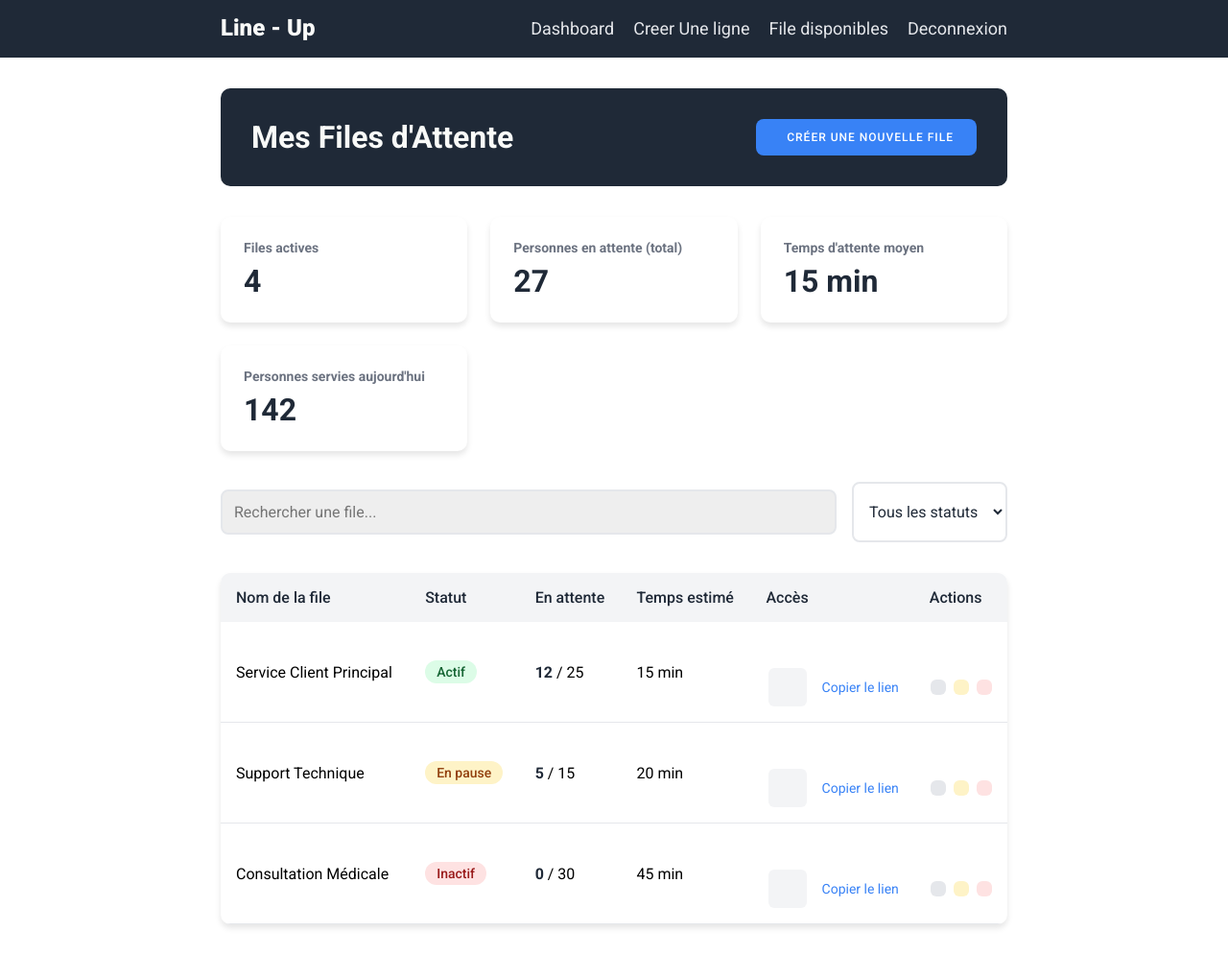
After one commit to Ishimw3/queu-management, a PHP site: page /my-lines.html in a window 1280 px wide. The commit adds this page. Shown: the whole page at 96% size. Run offline with PHP 8.4, Linux system fonts and the light colour scheme.

Commit message:
mvc implemented

```diff
--- a/create-line.html
+++ b/public/create-line.html
@@ -4,8 +4,8 @@
     <meta charset="UTF-8">
     <meta name="viewport" content="width=device-width, initial-scale=1.0">
     <link rel="stylesheet" href="style.css">
-    <link rel="stylesheet" href="asset/css/fontawesome.css">
-    <link rel="stylesheet" href="asset/css/all.css">
+    <link rel="stylesheet" href="../asset/css/fontawesome.css">
+    <link rel="stylesheet" href="../asset/css/all.css">
     <title>Line - Up | Créer une ligne</title>
 </head>
 <body>
--- a/dashboard.html
+++ b/public/dashboard.html
@@ -4,8 +4,8 @@
     <meta charset="UTF-8" />
     <meta name="viewport" content="width=device-width, initial-scale=1.0" />
     <link rel="stylesheet" href="style.css" />
-    <link rel="stylesheet" href="asset/css/fontawesome.css" />
-    <link rel="stylesheet" href="asset/css/all.css" />
+    <link rel="stylesheet" href="../asset/css/fontawesome.css" />
+    <link rel="stylesheet" href="../asset/css/all.css" />
     <title>Line - Up Dashboard</title>
     <style>
 
--- a/index.html
+++ b/public/index.html
@@ -4,8 +4,8 @@
     <meta charset="UTF-8">
     <meta name="viewport" content="width=device-width, initial-scale=1.0">
     <link rel="stylesheet" href="style.css">
-    <link rel="stylesheet" href="asset/css/fontawesome.css">
-    <link rel="stylesheet" href="asset/css/all.css">
+    <link rel="stylesheet" href="../asset/css/fontawesome.css">
+    <link rel="stylesheet" href="../asset/css/all.css">
     <title>Landing page</title>
 </head>
 <body>
--- a/lines.html
+++ b/public/lines.html
@@ -4,8 +4,8 @@
     <meta charset="UTF-8">
     <meta name="viewport" content="width=device-width, initial-scale=1.0">
     <link rel="stylesheet" href="style.css">
-    <link rel="stylesheet" href="asset/css/fontawesome.css">
-    <link rel="stylesheet" href="asset/css/all.css">
+    <link rel="stylesheet" href="../asset/css/fontawesome.css">
+    <link rel="stylesheet" href="../asset/css/all.css">
     <title>Line - Up | Files disponibles</title>
     <style>
         .available-lines-container {
--- /dev/null
+++ b/public/my-lines.html
@@ -0,0 +1,176 @@
+<!DOCTYPE html>
+<html lang="fr">
+<head>
+    <meta charset="UTF-8">
+    <meta name="viewport" content="width=device-width, initial-scale=1.0">
+    <link rel="stylesheet" href="style.css">
+    <link rel="stylesheet" href="../asset/css/fontawesome.css">
+    <link rel="stylesheet" href="../asset/css/all.css">
+    <title>Line - Up | Mes Files d'Attente</title>
+</head>
+<body>
+    <header>
+        <div class="container">
+            <div class="header-wrap">
+                <div class="header-item logo">
+                    Line - Up
+                </div>
+                <div class="header-item">
+                    <div class="sub"><a href="">Dashboard</a></div>
+                    <div class="sub"><a href="login.html">Creer Une ligne</a></div>
+                    <div class="sub"><a href="login.html">File disponibles</a></div>
+                    <div class="sub"><a href="login.html">Deconnexion</a></div>
+                </div>
+            </div>
+        </div>
+    </header>
+
+    <div class="dashboard-container">
+        <div class="container">
+        <div class="page-header">
+            <h1>Mes Files d'Attente</h1>
+            <button class="create-button">
+                <i class="fas fa-plus"></i>
+                Créer une nouvelle file
+            </button>
+        </div>
+
+        <div class="stats-grid">
+            <div class="stat-card">
+                <h3>Files actives</h3>
+                <div class="value">4</div>
+            </div>
+            <div class="stat-card">
+                <h3>Personnes en attente (total)</h3>
+                <div class="value">27</div>
+            </div>
+            <div class="stat-card">
+                <h3>Temps d'attente moyen</h3>
+                <div class="value">15 min</div>
+            </div>
+            <div class="stat-card">
+                <h3>Personnes servies aujourd'hui</h3>
+                <div class="value">142</div>
+            </div>
+        </div>
+
+        <div class="search-filter">
+            <input type="text" placeholder="Rechercher une file...">
+            <select class="filter-select">
+                <option value="">Tous les statuts</option>
+                <option value="active">Actif</option>
+                <option value="paused">En pause</option>
+                <option value="inactive">Inactif</option>
+            </select>
+        </div>
+
+        <div class="line-management">
+            <table class="line-table">
+                <thead>
+                    <tr>
+                        <th>Nom de la file</th>
+                        <th>Statut</th>
+                        <th>En attente</th>
+                        <th>Temps estimé</th>
+                        <th>Accès</th>
+                        <th>Actions</th>
+                    </tr>
+                </thead>
+                <tbody>
+                    <tr>
+                        <td>Service Client Principal</td>
+                        <td><span class="line-status status-active">Actif</span></td>
+                        <td><span class="waiting-count">12</span> / 25</td>
+                        <td>15 min</td>
+                        <td>
+                            <div class="action-buttons">
+                                <div class="qr-code">
+                                    <i class="fas fa-qrcode"></i>
+                                </div>
+                                <a href="#" class="copy-link">
+                                    <i class="fas fa-link"></i>
+                                    Copier le lien
+                                </a>
+                            </div>
+                        </td>
+                        <td>
+                            <div class="action-buttons">
+                                <button class="action-btn edit-btn">
+                                    <i class="fas fa-edit"></i>
+                                </button>
+                                <button class="action-btn pause-btn">
+                                    <i class="fas fa-pause"></i>
+                                </button>
+                                <button class="action-btn delete-btn">
+                                    <i class="fas fa-trash"></i>
+                                </button>
+                            </div>
+                        </td>
+                    </tr>
+                    <tr>
+                        <td>Support Technique</td>
+                        <td><span class="line-status status-paused">En pause</span></td>
+                        <td><span class="waiting-count">5</span> / 15</td>
+                        <td>20 min</td>
+                        <td>
+                            <div class="action-buttons">
+                                <div class="qr-code">
+                                    <i class="fas fa-qrcode"></i>
+                                </div>
+                                <a href="#" class="copy-link">
+                                    <i class="fas fa-link"></i>
+                                    Copier le lien
+                                </a>
+                            </div>
+                        </td>
+                        <td>
+                            <div class="action-buttons">
+                                <button class="action-btn edit-btn">
+                                    <i class="fas fa-edit"></i>
+                                </button>
+                                <button class="action-btn pause-btn">
+                                    <i class="fas fa-play"></i>
+                                </button>
+                                <button class="action-btn delete-btn">
+                                    <i class="fas fa-trash"></i>
+                                </button>
+                            </div>
+                        </td>
+                    </tr>
+                    <tr>
+                        <td>Consultation Médicale</td>
+                        <td><span class="line-status status-inactive">Inactif</span></td>
+                        <td><span class="waiting-count">0</span> / 30</td>
+                        <td>45 min</td>
+                        <td>
+                            <div class="action-buttons">
+                                <div class="qr-code">
+                                    <i class="fas fa-qrcode"></i>
+                                </div>
+                                <a href="#" class="copy-link">
+                                    <i class="fas fa-link"></i>
+                                    Copier le lien
+                                </a>
+                            </div>
+                        </td>
+                        <td>
+                            <div class="action-buttons">
+                                <button class="action-btn edit-btn">
+                                    <i class="fas fa-edit"></i>
+                                </button>
+                                <button class="action-btn pause-btn">
+                                    <i class="fas fa-play"></i>
+                                </button>
+                                <button class="action-btn delete-btn">
+                                    <i class="fas fa-trash"></i>
+                                </button>
+                            </div>
+                        </td>
+                    </tr>
+                </tbody>
+            </table>
+        </div>
+    </div>
+    </div>
+</body>
+</html>
--- a/style.css
+++ b/public/style.css
@@ -600,6 +600,13 @@ form a {
 	border-radius: 10px;
 	box-shadow: 0 4px 6px rgba(0, 0, 0, 0.1);
 	text-align: center;
+	transition: .5s ease-in-out;
+  }
+
+  .action-card:is(:focus, :hover) {
+	transform: scale(1.1);
+	cursor: pointer;
+	transition: 0.5 ease-in-out;
   }
 
   .action-card i {
@@ -644,3 +651,189 @@ form a {
   .create-line-button:hover {
 	background: #f3f4f6;
   }
+
+  /** mes lignes **/
+
+  .dashboard-container {
+	padding: 2rem 0;
+}
+
+.page-header {
+	background: #1f2937;
+	color: #f9faf8;
+	padding: 2rem;
+	border-radius: 10px;
+	margin-bottom: 2rem;
+	display: flex;
+	justify-content: space-between;
+	align-items: center;
+}
+
+.page-header h1 {
+	font-size: 2rem;
+	margin: 0;
+}
+
+.create-button {
+	background: #3882f6;
+	color: white;
+	border: none;
+	padding: 0.75rem 1.5rem;
+	border-radius: 8px;
+	font-weight: 500;
+	cursor: pointer;
+	display: flex;
+	align-items: center;
+	gap: 0.5rem;
+}
+
+.stats-grid {
+	display: grid;
+	grid-template-columns: repeat(auto-fit, minmax(250px, 1fr));
+	gap: 1.5rem;
+	margin-bottom: 2rem;
+}
+
+.stat-card {
+	background: white;
+	padding: 1.5rem;
+	border-radius: 10px;
+	box-shadow: 0 4px 6px rgba(0, 0, 0, 0.1);
+}
+
+.stat-card h3 {
+	color: #6b7280;
+	font-size: 0.875rem;
+	margin: 0;
+	margin-bottom: 0.5rem;
+}
+
+.stat-card .value {
+	font-size: 2rem;
+	font-weight: 600;
+	color: #1f2937;
+}
+
+.line-management {
+	background: white;
+	border-radius: 10px;
+	box-shadow: 0 4px 6px rgba(0, 0, 0, 0.1);
+	overflow: hidden;
+}
+
+.line-table {
+	width: 100%;
+	border-collapse: collapse;
+}
+
+.line-table th {
+	background: #f3f4f6;
+	padding: 1rem;
+	text-align: left;
+	font-weight: 500;
+	color: #1f2937;
+}
+
+.line-table td {
+	padding: 1rem;
+	border-bottom: 1px solid #e5e7eb;
+}
+
+.line-status {
+	padding: 0.25rem 0.75rem;
+	border-radius: 15px;
+	font-size: 0.875rem;
+	font-weight: 500;
+	display: inline-block;
+}
+
+.status-active {
+	background: #dcfce7;
+	color: #166534;
+}
+
+.status-inactive {
+	background: #fee2e2;
+	color: #991b1b;
+}
+
+.status-paused {
+	background: #fef3c7;
+	color: #92400e;
+}
+
+.action-buttons {
+	display: flex;
+	gap: 0.5rem;
+}
+
+.action-btn {
+	padding: 0.5rem;
+	border: none;
+	border-radius: 6px;
+	cursor: pointer;
+	transition: background-color 0.3s;
+}
+
+.edit-btn {
+	background: #e5e7eb;
+	color: #1f2937;
+}
+
+.pause-btn {
+	background: #fef3c7;
+	color: #92400e;
+}
+
+.delete-btn {
+	background: #fee2e2;
+	color: #991b1b;
+}
+
+.waiting-count {
+	font-weight: 600;
+	color: #1f2937;
+}
+
+.qr-code {
+	width: 40px;
+	height: 40px;
+	background: #f3f4f6;
+	border-radius: 6px;
+	display: flex;
+	align-items: center;
+	justify-content: center;
+	cursor: pointer;
+}
+
+.search-filter {
+	display: flex;
+	gap: 1rem;
+	margin-bottom: 2rem;
+}
+
+.search-filter input {
+	flex: 1;
+	padding: 0.75rem;
+	border: 2px solid #e5e7eb;
+	border-radius: 8px;
+	font-size: 1rem;
+}
+
+.filter-select {
+	padding: 0.75rem;
+	border: 2px solid #e5e7eb;
+	border-radius: 8px;
+	font-size: 1rem;
+	color: #1f2937;
+	background: white;
+}
+
+.copy-link {
+	color: #3882f6;
+	text-decoration: none;
+	display: flex;
+	align-items: center;
+	gap: 0.5rem;
+	font-size: 0.875rem;
+}
```
Also changed, not shown: config/database.php (added, +8 -0 lines), controllers/LoginController.php (added, +27 -0 lines), controllers/RoomController.php (added, +23 -0 lines), models/Database.php (added, +19 -0 lines), models/Room.php (added, +27 -0 lines), public/app.js (renamed from app.js), public/hero.png (renamed from hero.png), public/login.html (renamed from login.html), views/client.php (added), views/host.php (added), views/room.php (added).
